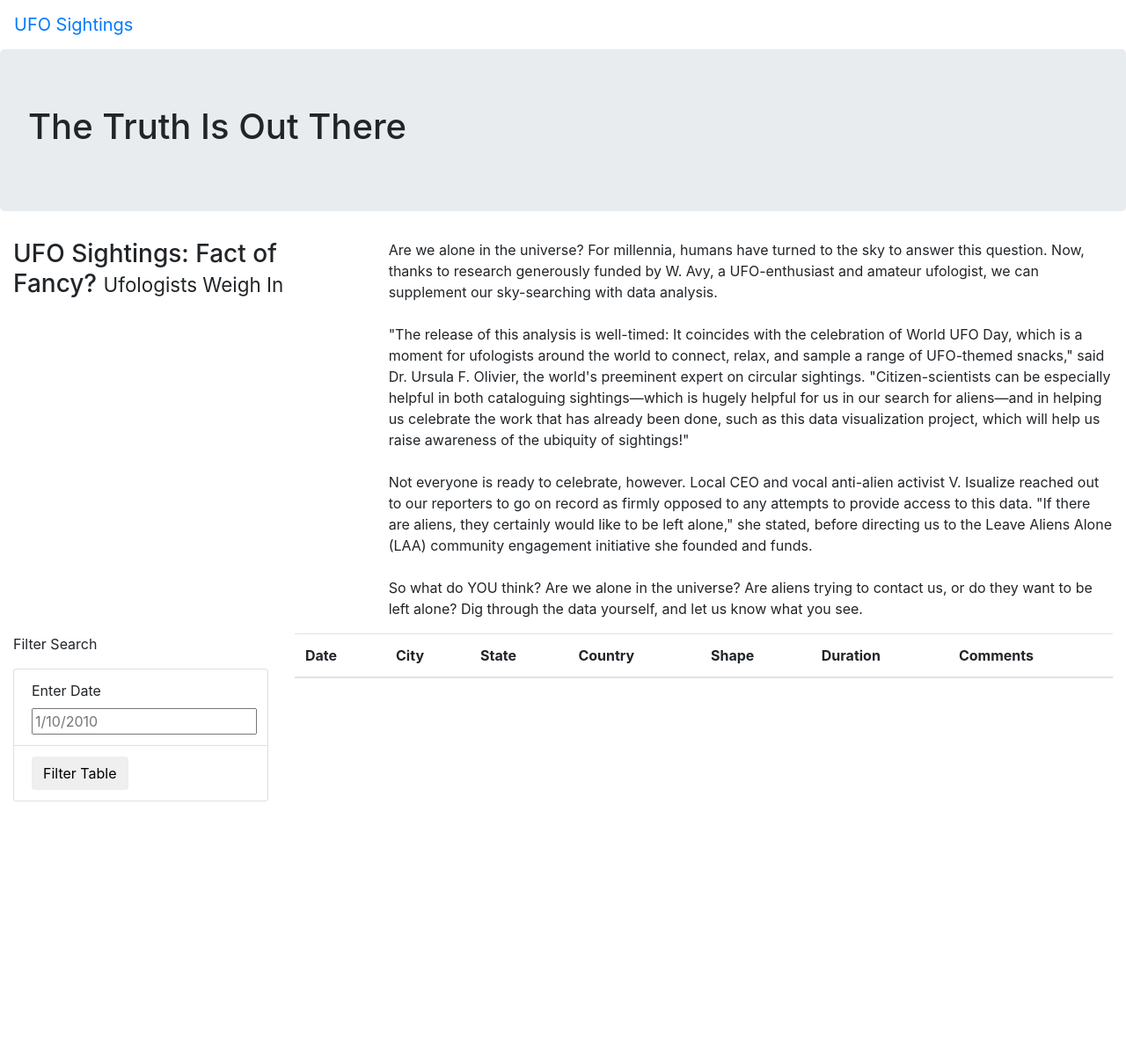
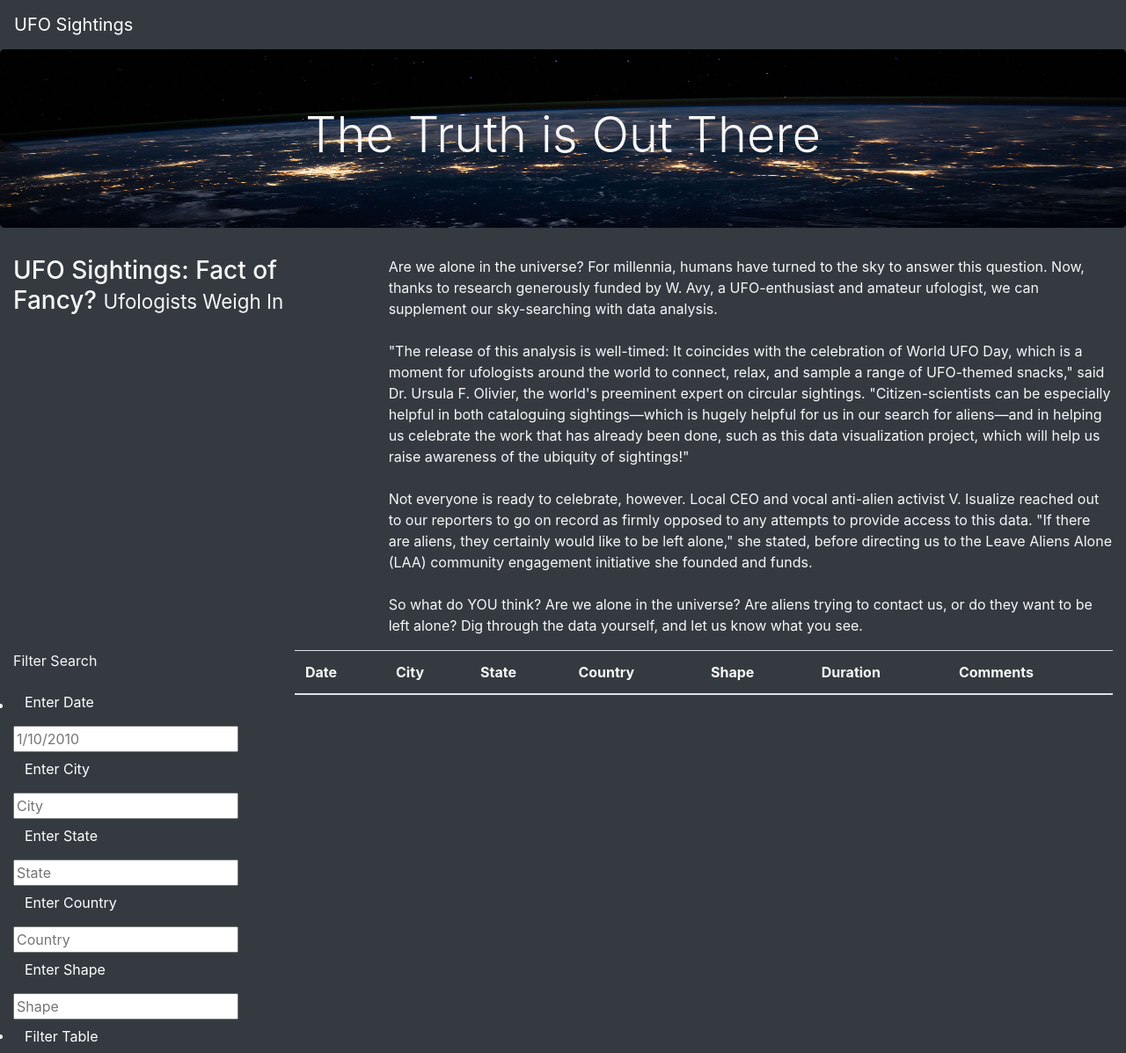
Before and after one commit to osamaali-sys/UFOs, a plain HTML site: page index.html in a window 1280 px wide. Shown: the whole page at 88% size. Before the commit the page ends 911 px from the top, so only its background shows below. Drawn offline with nearby package versions, Linux system fonts and the light colour scheme.

Commit message:
working on challange

```diff
--- a/index.html
+++ b/index.html
@@ -13,14 +13,15 @@
     <link rel="stylesheet" href="static/css/style.css">
 
 </head>
-<body>
+<body class="bg-dark">
     <div class="wrapper">
-        <nav class="navbar navbar-expand-lg">
+        <nav class="navbar navbar-dark bg-dark navbar-expand-lg">
+
             <a class="navbar-brand" href="index.html">UFO Sightings</a>
         </nav>
     </div>
     <div class="jumbotron">
-        <h1>The Truth Is Out There</h1>
+        <h1 class="display-4">The Truth is Out There</h1>
       </div>
       <div class="container-fluid">
         <div class="row">
@@ -39,16 +40,26 @@
       <div class="container-fluid">
         <div class="row">
           <div class="col-md-3">
-            <form>
+            <form class="bg-dark">
                 <p>Filter Search</p>
-                <ul class="list-group">
-                    <li class="list-group-item">
-                        <label for="date">Enter Date</label>
+                <ul class="list-group" class="bg-dark">
+                    <li class="bg-dark" class="list-group-item">
+                        <label for="date" class="btn btn-dark">Enter Date</label>
                         <input type="text" placeholder="1/10/2010" id="datetime" />
-
+                      <!-----------111111111111111--------------------------->
+                        <!--create extra filters for our search table-->
+                        <label for="city" class="btn btn-dark">Enter City</label>
+                        <input type="text" placeholder="City" id="city" />
+                        <label for="state" class="btn btn-dark">Enter State</label>
+                        <input type="text" placeholder="State" id="state" />
+                        <label for="county" class="btn btn-dark">Enter Country</label>
+                        <input type="text" placeholder="Country" id="country" />
+                        <label for="shape" class="btn btn-dark">Enter Shape</label>
+                        <input type="text" placeholder="Shape" id="shape" />
+                        <!---------222222222------------------------------------>
                     </li>
-                    <li class="list-group-item">
-                        <button id="filter-btn" type="button" class="btn btn-default">Filter Table</button>
+                    <li class="bg-dark" class="list-group-item">
+                        <button id="filter-btn"  type="button" class="btn btn-dark">Filter Table</button>
 
                     </li>
                 </ul>
@@ -72,5 +83,8 @@
           </div>
         </div>
       </div>
+      <script src="https://cdnjs.cloudflare.com/ajax/libs/d3/4.11.0/d3.js"></script>
+      <script src="static/js/data.js"></script>
+      <script src="static/js/app.js"></script>
 </body>
 </html>
--- a/static/css/style.css
+++ b/static/css/style.css
@@ -0,0 +1,9 @@
+body {
+
+  color: #f7f7f7;
+}
+.jumbotron {
+  background-image: url("../images/nasa.jpg");
+  background-size: 100% 100%;
+  text-align: center;
+}
--- a/static/js/app.js
+++ b/static/js/app.js
@@ -23,27 +23,92 @@ function buildTable(data) {
       );
     });
   }
-  function handleClick() {
-    // Grab the datetime value from the filter
+//--------11111--------------------------------------------------------
+  // Keep track of all filters
+  var filters = {};
+  // This function will replace your handleClick
+  function updateFilters() {
+
+    // Save the element, value, and id of the filter that was changed
     let date = d3.select("#datetime").property("value");
-    let filteredData = tableData;
+    let city = d3.select("#city").property("value");
+    let state = d3.select("#state").property("value");
+    let country = d3.select("#country").property("value");
+    let shape = d3.select("#shape").property("value");
 
-     // Check to see if a date was entered and filter the
-    // data using that date.
-    if (date) {
-      // Apply `filter` to the table data to only keep the
-      // rows where the `datetime` value matches the filter value
-      filteredData = filteredData.filter(row => row.datetime === date);
-    }
 
-     // Rebuild the table using the filtered data
-    // @NOTE: If no date was entered, then filteredData will
-    // just be the original tableData.
-    buildTable(filteredData);
+
+
+// If a filter value was entered then add that filterId and value
+// to the filters list. Otherwise, clear that filter from the filters object
+
+//   if (date) {
+//     filteredData = filteredData.filter(row => row.datetime === date);
+//   }
+  if (city) {
+    filteredData = filteredData.filter(row => row === city);
+   }
+//   if (state) {
+//     filteredData = filteredData.filter(row => row === state);
+//   }
+//   if (country) {
+//     filteredData = filteredData.filter(row => row === country);
+//   }
+//   if (shape) {
+//     filteredData = filteredData.filter(row => row === shape);
+//   }
+
+
+// Call function to apply all filters and rebuild the table  filterTable();
+
   }
 
-  // Attach an event to listen for the form button
-  d3.selectAll("#filter-btn").on("click", handleClick);
+  function filterTable() {
+      // Set the filteredData to the tableData
+      let filteredData = tableData;
 
-  // Build the table when the page loads
-  buildTable(tableData);
+      // Loop through all of the filters and keep any data that
+      // matches the filter values
+
+      // Finally, rebuild the table using the filtered Data
+      buildTable(filteredData);
+  }
+
+  // Attach an event to listen for changes to each filter
+  // Hint: You'll need to select the event and what it is listening for
+  //within each set of parenthesis
+  d3.selectAll("#filter-btn").on("click", updateFilters);
+
+    // Build the table when the page loads
+
+
+    //----2222------------------------------------------------------------
+
+
+//     function handleClick() {
+//     // Grab the datetime value from the filter
+//     let date = d3.select("#datetime").property("value");
+
+
+//     let filteredData = tableData;
+
+//      // Check to see if a date was entered and filter the
+//     // data using that date.
+//     if (date) {
+//       // Apply `filter` to the table data to only keep the
+//       // rows where the `datetime` value matches the filter value
+//       filteredData = filteredData.filter(row => row.datetime === date);
+//     }
+
+
+//      // Rebuild the table using the filtered data
+//     // @NOTE: If no date was entered, then filteredData will
+//     // just be the original tableData.
+//     buildTable(filteredData);
+//   }
+
+//   // Attach an event to listen for the form button
+//   d3.selectAll("#filter-btn").on("click", handleClick);
+
+//   // Build the table when the page loads
+//   buildTable(tableData);
```
Also changed, not shown: static/images/nasa.jpg (added).
